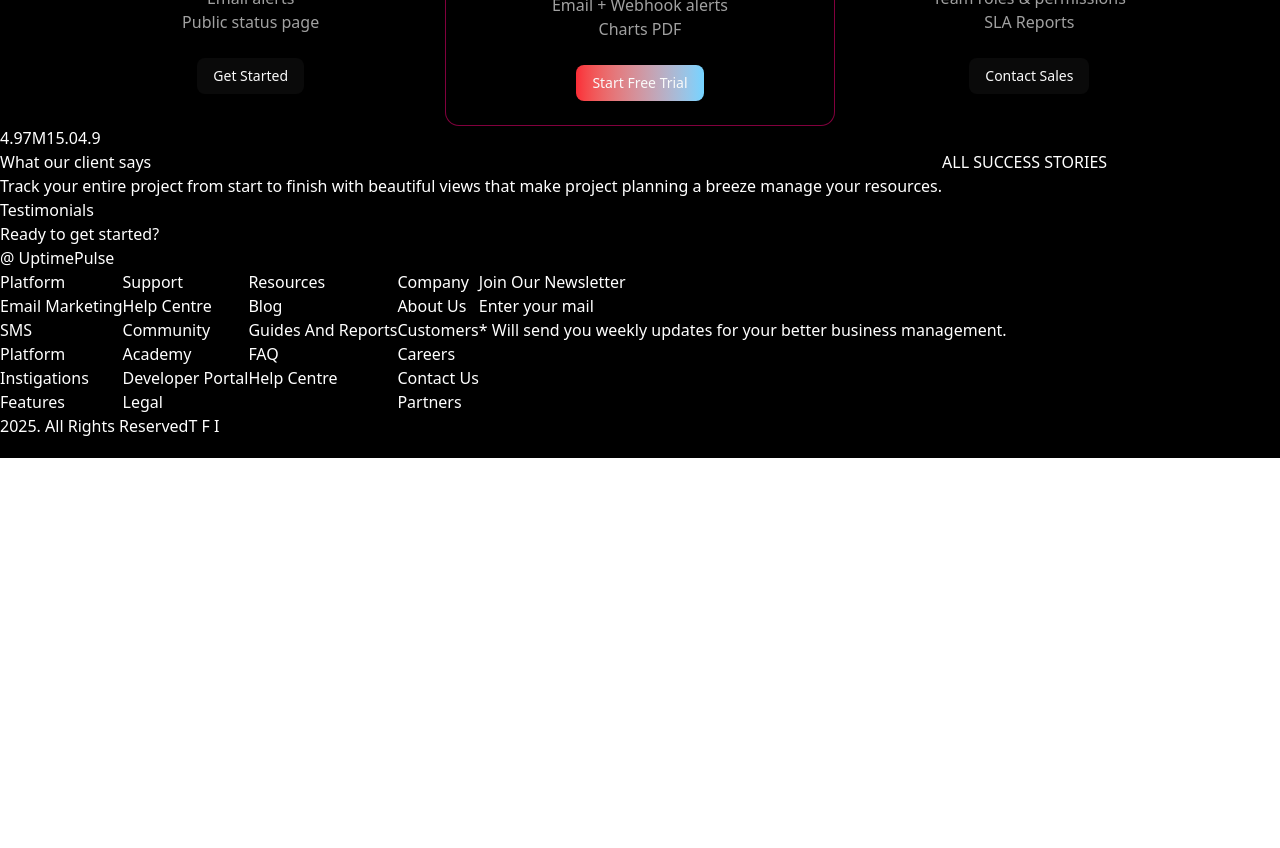
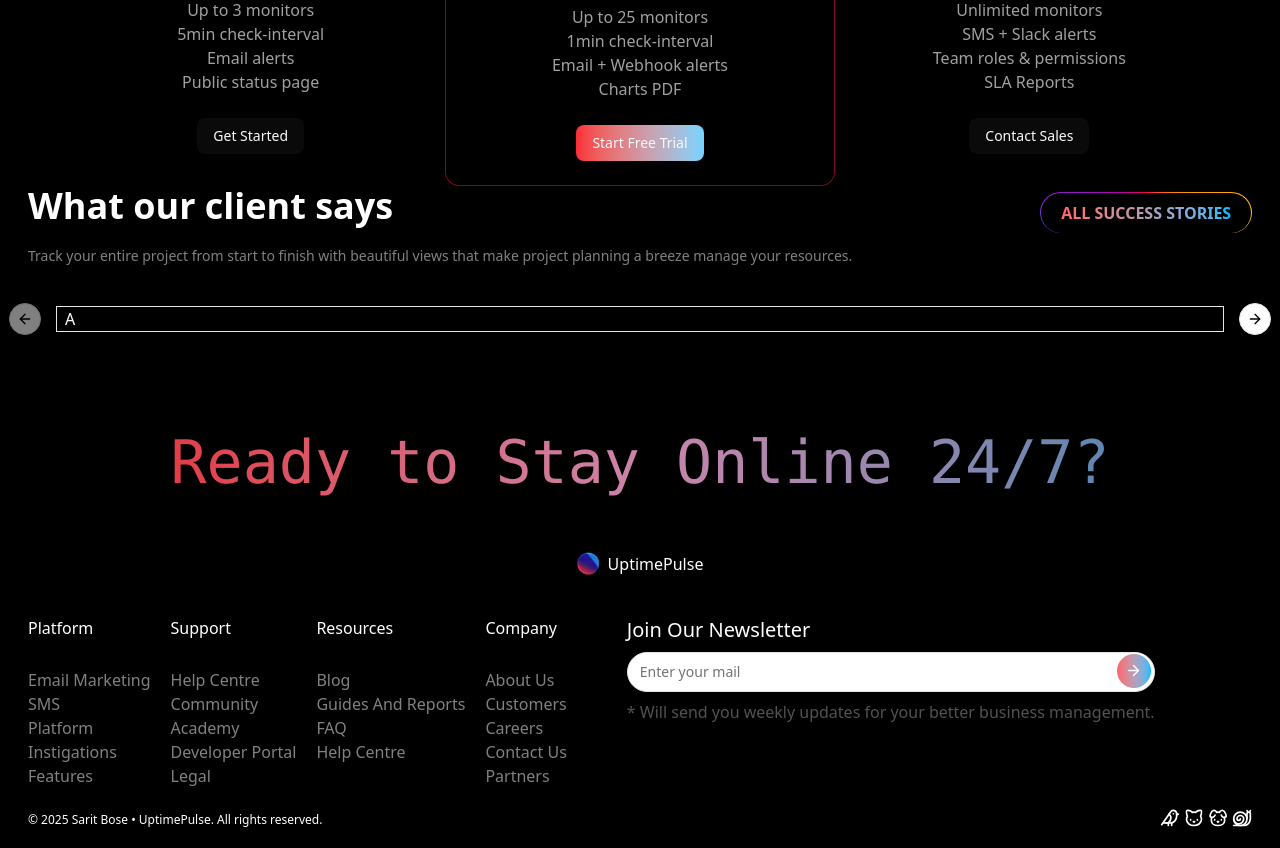
Before and after one commit to saritbose/UptimePulse, a React (Vite) app in the folder Frontend/: page / in a window 1280 px wide. Shown: the part 1900-2748 px from the top of the page. Before the commit the page ends 2358 px from the top, so only its background shows below. Built offline with nearby package versions, Linux system fonts and the light colour scheme.

Commit message:
Added Review section skeleton and footer section

```diff
--- a/Frontend/package.json
+++ b/Frontend/package.json
@@ -16,6 +16,7 @@
     "axios": "^1.9.0",
     "class-variance-authority": "^0.7.1",
     "clsx": "^2.1.1",
+    "embla-carousel-react": "^8.6.0",
     "lucide-react": "^0.511.0",
     "react": "^19.1.0",
     "react-apexcharts": "^1.7.0",
--- /dev/null
+++ b/Frontend/src/components/ui/carousel.jsx
@@ -0,0 +1,194 @@
+import * as React from "react"
+import useEmblaCarousel from "embla-carousel-react";
+import { ArrowLeft, ArrowRight } from "lucide-react"
+
+import { cn } from "@/lib/utils"
+import { Button } from "@/components/ui/button"
+
+const CarouselContext = React.createContext(null)
+
+function useCarousel() {
+  const context = React.useContext(CarouselContext)
+
+  if (!context) {
+    throw new Error("useCarousel must be used within a <Carousel />")
+  }
+
+  return context
+}
+
+function Carousel({
+  orientation = "horizontal",
+  opts,
+  setApi,
+  plugins,
+  className,
+  children,
+  ...props
+}) {
+  const [carouselRef, api] = useEmblaCarousel({
+    ...opts,
+    axis: orientation === "horizontal" ? "x" : "y",
+  }, plugins)
+  const [canScrollPrev, setCanScrollPrev] = React.useState(false)
+  const [canScrollNext, setCanScrollNext] = React.useState(false)
+
+  const onSelect = React.useCallback((api) => {
+    if (!api) return
+    setCanScrollPrev(api.canScrollPrev())
+    setCanScrollNext(api.canScrollNext())
+  }, [])
+
+  const scrollPrev = React.useCallback(() => {
+    api?.scrollPrev()
+  }, [api])
+
+  const scrollNext = React.useCallback(() => {
+    api?.scrollNext()
+  }, [api])
+
+  const handleKeyDown = React.useCallback((event) => {
+    if (event.key === "ArrowLeft") {
+      event.preventDefault()
+      scrollPrev()
+    } else if (event.key === "ArrowRight") {
+      event.preventDefault()
+      scrollNext()
+    }
+  }, [scrollPrev, scrollNext])
+
+  React.useEffect(() => {
+    if (!api || !setApi) return
+    setApi(api)
+  }, [api, setApi])
+
+  React.useEffect(() => {
+    if (!api) return
+    onSelect(api)
+    api.on("reInit", onSelect)
+    api.on("select", onSelect)
+
+    return () => {
+      api?.off("select", onSelect)
+    };
+  }, [api, onSelect])
+
+  return (
+    <CarouselContext.Provider
+      value={{
+        carouselRef,
+        api: api,
+        opts,
+        orientation:
+          orientation || (opts?.axis === "y" ? "vertical" : "horizontal"),
+        scrollPrev,
+        scrollNext,
+        canScrollPrev,
+        canScrollNext,
+      }}>
+      <div
+        onKeyDownCapture={handleKeyDown}
+        className={cn("relative", className)}
+        role="region"
+        aria-roledescription="carousel"
+        data-slot="carousel"
+        {...props}>
+        {children}
+      </div>
+    </CarouselContext.Provider>
+  );
+}
+
+function CarouselContent({
+  className,
+  ...props
+}) {
+  const { carouselRef, orientation } = useCarousel()
+
+  return (
+    <div
+      ref={carouselRef}
+      className="overflow-hidden"
+      data-slot="carousel-content">
+      <div
+        className={cn(
+          "flex",
+          orientation === "horizontal" ? "-ml-4" : "-mt-4 flex-col",
+          className
+        )}
+        {...props} />
+    </div>
+  );
+}
+
+function CarouselItem({
+  className,
+  ...props
+}) {
+  const { orientation } = useCarousel()
+
+  return (
+    <div
+      role="group"
+      aria-roledescription="slide"
+      data-slot="carousel-item"
+      className={cn(
+        "min-w-0 shrink-0 grow-0 basis-full",
+        orientation === "horizontal" ? "pl-4" : "pt-4",
+        className
+      )}
+      {...props} />
+  );
+}
+
+function CarouselPrevious({
+  className,
+  variant = "outline",
+  size = "icon",
+  ...props
+}) {
+  const { orientation, scrollPrev, canScrollPrev } = useCarousel()
+
+  return (
+    <Button
+      data-slot="carousel-previous"
+      variant={variant}
+      size={size}
+      className={cn("absolute size-8 rounded-full", orientation === "horizontal"
+        ? "top-1/2 -left-12 -translate-y-1/2"
+        : "-top-12 left-1/2 -translate-x-1/2 rotate-90", className)}
+      disabled={!canScrollPrev}
+      onClick={scrollPrev}
+      {...props}>
+      <ArrowLeft />
+      <span className="sr-only">Previous slide</span>
+    </Button>
+  );
+}
+
+function CarouselNext({
+  className,
+  variant = "outline",
+  size = "icon",
+  ...props
+}) {
+  const { orientation, scrollNext, canScrollNext } = useCarousel()
+
+  return (
+    <Button
+      data-slot="carousel-next"
+      variant={variant}
+      size={size}
+      className={cn("absolute size-8 rounded-full", orientation === "horizontal"
+        ? "top-1/2 -right-12 -translate-y-1/2"
+        : "-bottom-12 left-1/2 -translate-x-1/2 rotate-90", className)}
+      disabled={!canScrollNext}
+      onClick={scrollNext}
+      {...props}>
+      <ArrowRight />
+      <span className="sr-only">Next slide</span>
+    </Button>
+  );
+}
+
+export { Carousel, CarouselContent, CarouselItem, CarouselPrevious, CarouselNext };
--- /dev/null
+++ b/Frontend/src/components/ui/input.jsx
@@ -0,0 +1,24 @@
+import * as React from "react"
+
+import { cn } from "@/lib/utils"
+
+function Input({
+  className,
+  type,
+  ...props
+}) {
+  return (
+    <input
+      type={type}
+      data-slot="input"
+      className={cn(
+        "file:text-foreground placeholder:text-muted-foreground selection:bg-primary selection:text-primary-foreground dark:bg-input/30 border-input flex h-9 w-full min-w-0 rounded-md border bg-transparent px-3 py-1 text-base shadow-xs transition-[color,box-shadow] outline-none file:inline-flex file:h-7 file:border-0 file:bg-transparent file:text-sm file:font-medium disabled:pointer-events-none disabled:cursor-not-allowed disabled:opacity-50 md:text-sm",
+        "focus-visible:border-ring focus-visible:ring-ring/50 focus-visible:ring-[3px]",
+        "aria-invalid:ring-destructive/20 dark:aria-invalid:ring-destructive/40 aria-invalid:border-destructive",
+        className
+      )}
+      {...props} />
+  );
+}
+
+export { Input }
--- a/Frontend/src/pages/Home.jsx
+++ b/Frontend/src/pages/Home.jsx
@@ -2,17 +2,20 @@
 import Logo from "../assets/UptimePulseLogo.png";
 import {
   Activity,
-  BarChart,
+  ArrowBigDown,
+  ArrowRight,
   Bell,
-  Clock,
+  Bird,
+  Cat,
+  ChevronRight,
   ClockFading,
+  Dog,
   GitFork,
   Globe,
   LineChart,
   Mail,
-  Send,
+  Snail,
   Timer,
-  UserPlus,
   Users,
 } from "lucide-react";
 import {
@@ -24,6 +27,14 @@
   CardTitle,
 } from "@/components/ui/card";
 import { Button } from "@/components/ui/button";
+import {
+  Carousel,
+  CarouselContent,
+  CarouselItem,
+  CarouselNext,
+  CarouselPrevious,
+} from "@/components/ui/carousel";
+import { Input } from "@/components/ui/input";
 
 const Home = () => {
   return (
@@ -139,7 +150,7 @@
         </div>
         <div className="flex flex-col items-center gap-10 my-15 py-10 overflow-hidden">
           <div className="flex gap-10">
-            <div className=" border-l border-t border-neutral-400 shadow-lg shadow-neutral-300 p-5 w-1/2 md:w-70 h-40 transform transition-transform duration-300 hover:scale-95">
+            <div className=" border-l border-t border-neutral-400 shadow-lg shadow-neutral-300 p-5 w-1/2 md:w-70 h-45 transform transition-transform duration-300 hover:scale-95">
               <Activity className=" mb-3" />
               <div className="text-xl font-semibold mb-2 text-transparent bg-clip-text bg-gradient-to-r from-red-500 via-50% to-sky-300">
                 Real-Time Status
@@ -148,7 +159,7 @@
                 Live “Up/Down” badges with last-checked timestamp.
               </p>
             </div>
-            <div className=" border-l border-t border-neutral-400 shadow-lg shadow-neutral-300 p-5 w-1/2 md:w-70 h-40 transform transition-transform duration-300 hover:scale-95">
+            <div className=" border-l border-t border-neutral-400 shadow-lg shadow-neutral-300 p-5 w-1/2 md:w-70 h-45 transform transition-transform duration-300 hover:scale-95">
               <Timer className=" mb-3" />
               <div className="text-xl font-semibold mb-2 text-transparent bg-clip-text bg-gradient-to-r from-red-500 via-50% to-sky-300">
                 Custom Intervals
@@ -159,7 +170,7 @@
             </div>
           </div>
           <div className="flex gap-10">
-            <div className=" border-l border-t border-neutral-400 shadow-lg shadow-neutral-300 p-5 w-1/2 md:w-70 h-40 transform transition-transform duration-300 hover:scale-95">
+            <div className=" border-l border-t border-neutral-400 shadow-lg shadow-neutral-300 p-5 w-1/2 md:w-70 h-45 transform transition-transform duration-300 hover:scale-95">
               <Globe className=" mb-3" />
               <div className="text-xl font-semibold mb-2 text-transparent bg-clip-text bg-gradient-to-r from-red-500 via-50% to-sky-300">
                 Public Status Pages
@@ -169,7 +180,7 @@
               </p>
             </div>
 
-            <div className=" border-l border-t border-neutral-400 shadow-lg shadow-neutral-300 p-5 w-1/2 md:w-70 h-40 transform transition-transform duration-300 hover:scale-95">
+            <div className=" border-l border-t border-neutral-400 shadow-lg shadow-neutral-300 p-5 w-1/2 md:w-70 h-45 transform transition-transform duration-300 hover:scale-95">
               <Mail className=" mb-3" />
               <div className="text-xl font-semibold mb-2 text-transparent bg-clip-text bg-gradient-to-r from-red-500 via-50% to-sky-300">
                 Email & Webhook Alerts
@@ -180,7 +191,7 @@
             </div>
           </div>
           <div className="flex gap-10">
-            <div className=" border-l border-t border-neutral-400 shadow-lg shadow-neutral-300 p-5 w-1/2 md:w-70 h-40 transform transition-transform duration-300 hover:scale-95">
+            <div className=" border-l border-t border-neutral-400 shadow-lg shadow-neutral-300 p-5 w-1/2 md:w-70 h-45 transform transition-transform duration-300 hover:scale-95">
               <LineChart className=" mb-3" />
               <div className="text-xl font-semibold mb-2 text-transparent bg-clip-text bg-gradient-to-r from-red-500 via-50% to-sky-300">
                 Uptime History Charts
@@ -189,7 +200,7 @@
                 Visualize uptime % and response times over any date range.
               </p>
             </div>
-            <div className=" border-l border-t border-neutral-400 shadow-lg shadow-neutral-300 p-5 w-1/2 md:w-70 h-40 transform transition-transform duration-300 hover:scale-95">
+            <div className=" border-l border-t border-neutral-400 shadow-lg shadow-neutral-300 p-5 w-1/2 md:w-70 h-45 transform transition-transform duration-300 hover:scale-95">
               <Users className=" mb-3" />
               <div className="text-xl font-semibold mb-2 text-transparent bg-clip-text bg-gradient-to-r from-red-500 via-50% to-sky-300">
                 Team Collaboration
@@ -272,37 +283,54 @@
           </Card>
         </div>
       </div>
-      {/* ACHIEVEMENTS */}
-      <div className="flex">
-        <div>4.9</div>
-        <div>7M</div>
-        <div>1</div>
-        <div>5.0</div>
-        <div>4.9</div>
-      </div>
       {/* REVIEWS */}
-      <div>
-        <div className="flex">
-          <div>
-            <div>What our client says</div>
-            <p>
+      <div className="px-7">
+        <div className="flex justify-between items-baseline">
+          <div className="mb-10">
+            <div className="text-4xl font-semibold mb-5">
+              What our client says
+            </div>
+            <p className="text-sm text-neutral-400/80">
               Track your entire project from start to finish with beautiful
               views that make project planning a breeze manage your resources.
             </p>
           </div>
-          <div>ALL SUCCESS STORIES</div>
+          <div className="w-fit">
+            <div className="hidden lg:block rainbow rounded-full p-[0.8px]">
+              <div className="rounded-full bg-black px-5 py-2 ">
+                <span className="font-bold text-transparent bg-clip-text bg-gradient-to-r from-red-400 via-50% to-sky-400">
+                  ALL SUCCESS STORIES
+                </span>
+              </div>
+            </div>
+          </div>
         </div>
-        <div>Testimonials</div>
+        <div className="px-7 mb-10">
+          <Carousel className="px-2 border">
+            <CarouselContent>
+              <CarouselItem>A</CarouselItem>
+              <CarouselItem>B</CarouselItem>
+              <CarouselItem>C</CarouselItem>
+            </CarouselContent>
+            <CarouselPrevious className="text-black" />
+            <CarouselNext className="text-black" />
+          </Carousel>
+        </div>
       </div>
       {/* DESIGN */}
-      <div>Ready to get started?</div>
-      <div>@ UptimePulse</div>
+      <div className="py-15 font-mono text-6xl text-center text-transparent bg-clip-text bg-gradient-to-r from-red-600 via-pink-300/80 to-sky-400/70">
+        Ready to Stay Online 24/7?
+      </div>
+      <div className="flex gap-2 items-center justify-center mb-10">
+        <img src={Logo} />
+        <div>UptimePulse</div>
+      </div>
       {/* FOOTER */}
-      <div>
-        <div className="flex">
-          <div>
+      <div className="px-7">
+        <div className="flex gap-5">
+          <div className="text-left">
             <div>Platform</div>
-            <div>
+            <div className="text-neutral-400/80 mt-7">
               <div>Email Marketing</div>
               <div>SMS</div>
               <div>Platform</div>
@@ -312,7 +340,7 @@
           </div>
           <div>
             <div>Support</div>
-            <div>
+            <div className="text-neutral-400/80 mt-7">
               <div>Help Centre</div>
               <div>Community</div>
               <div>Academy</div>
@@ -322,7 +350,7 @@
           </div>
           <div>
             <div>Resources</div>
-            <div>
+            <div className="text-neutral-400/80 mt-7">
               <div>Blog</div>
               <div>Guides And Reports</div>
               <div>FAQ</div>
@@ -331,7 +359,7 @@
           </div>
           <div>
             <div>Company</div>
-            <div>
+            <div className="text-neutral-400/80 mt-7">
               <div>About Us</div>
               <div>Customers</div>
               <div>Careers</div>
@@ -339,18 +367,33 @@
               <div>Partners</div>
             </div>
           </div>
-          <div>
-            <div>Join Our Newsletter</div>
-            <button>Enter your mail</button>
-            <p>
+          <div className="hidden md:block ml-10">
+            <div className="text-xl">Join Our Newsletter</div>
+            <div className="my-2 relative">
+              <Input
+                className="rounded-full h-10 bg-white"
+                placeholder="Enter your mail"
+              />
+              <div className="absolute right-1 top-0.5 w-8.5 h-8.5 flex items-center justify-center rounded-full text-transparent bg-gradient-to-r from-red-400 via-50% to-sky-400">
+                <ArrowRight size={17} className="text-white" />
+              </div>
+            </div>
+            <p className="text-neutral-600">
               * Will send you weekly updates for your better business
               management.
             </p>
           </div>
         </div>
-        <div className="flex">
-          <div>2025. All Rights Reserved</div>
-          <div>T F I</div>
+        <div className="flex justify-between items-end mt-5">
+          <div className="text-xs">
+            © 2025 Sarit Bose • UptimePulse. All rights reserved.
+          </div>
+          <div className="flex gap-1">
+            <Bird size={20} />
+            <Cat size={20} />
+            <Dog size={20} />
+            <Snail size={20} />
+          </div>
         </div>
       </div>
     </div>
```
Also changed, not shown: 1 other file (tests, documents, lock files or other folders).
